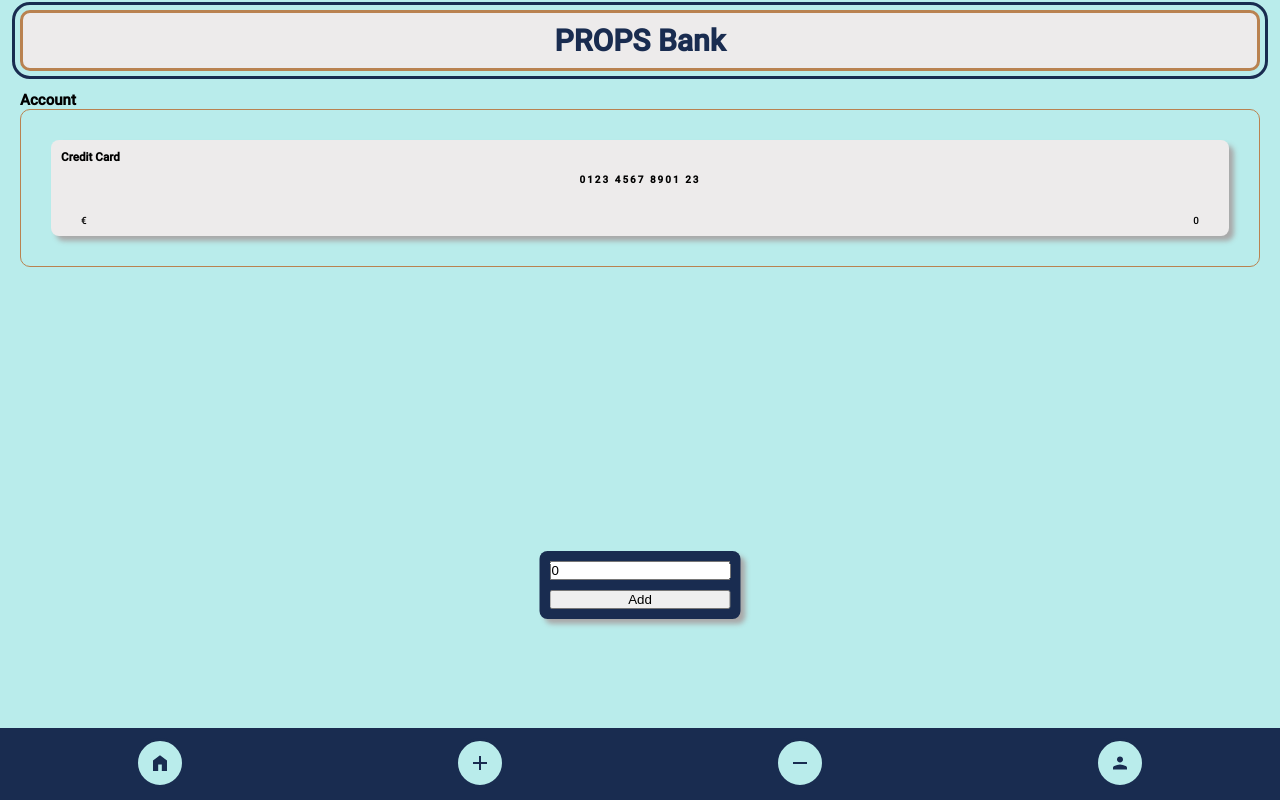
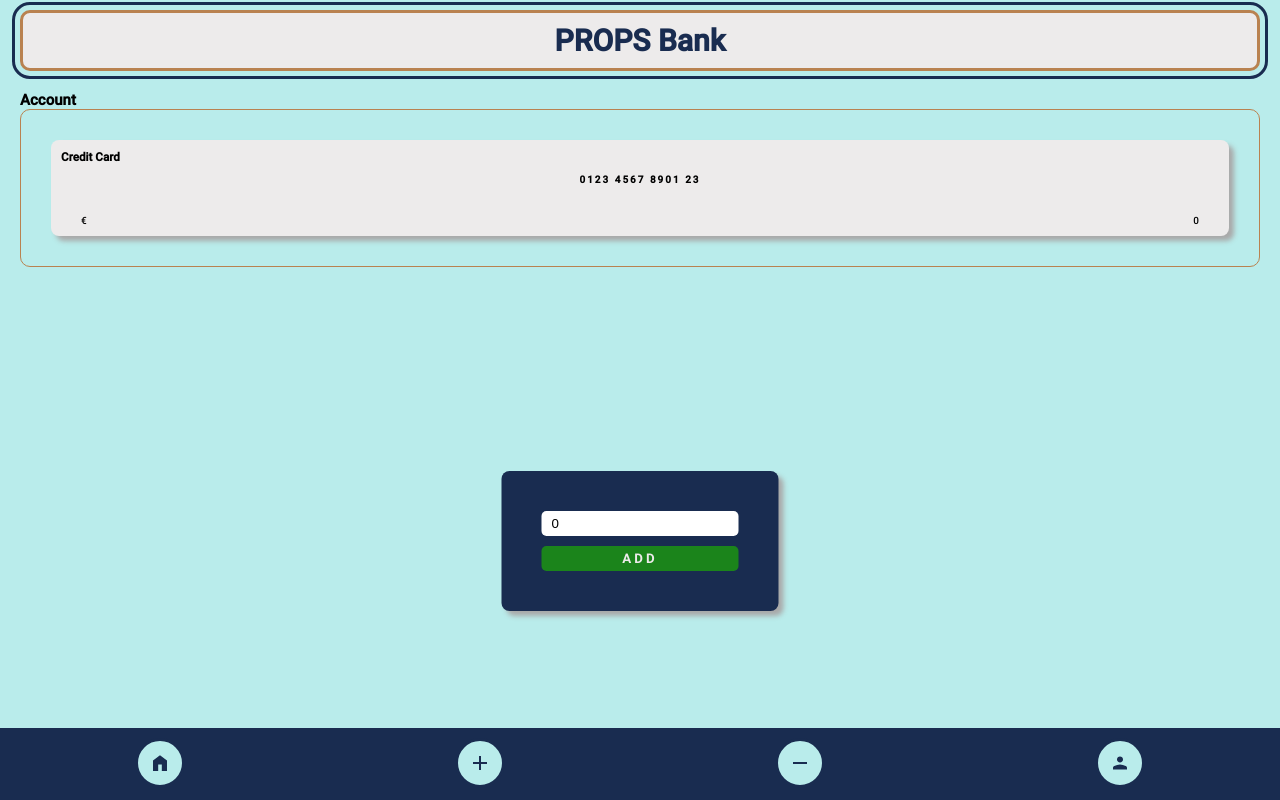
Before and after one commit to MariaRiosNavarro/bank-app, a React (Vite) app: page /account in a window 1280 px wide. Both pictures are taken after a click on the element 480 px from the left and 764 px from the top of the page. Built offline with nearby package versions, Linux system fonts and the light colour scheme.

Commit message:
change class name and styles

```diff
--- a/src/components/HistoryCard/HistoryCard.jsx
+++ b/src/components/HistoryCard/HistoryCard.jsx
@@ -1,12 +1,15 @@
 import PropTypes from "prop-types";
+import "./HistoryCard.scss";
 
 const HistoryCard = ({ history }) => {
   return (
-    <div className="card-wrapper">
-      <div className="card">
-        <div className="row space">
-          <span>€</span>
-          <p>{history}</p>
+    <div className="history-margin">
+      <div className="card-wrapper">
+        <div className="card">
+          <div className="row space">
+            <span>€</span>
+            <p>{history}</p>
+          </div>
         </div>
       </div>
     </div>
--- /dev/null
+++ b/src/components/HistoryCard/HistoryCard.scss
@@ -0,0 +1,6 @@
+@import "../../variables.scss";
+@import "../../mixin.scss";
+
+.history-margin {
+  margin: 0.5rem 0;
+}
--- a/src/components/Toast/Toast.jsx
+++ b/src/components/Toast/Toast.jsx
@@ -1,13 +1,28 @@
 import PropTypes from "prop-types";
+import "./Toast.scss";
 
-const Toast = ({ isVisible, value, onChange, onSubmit, buttonText }) => {
+const Toast = ({
+  isVisible,
+  value,
+  onChange,
+  onSubmit,
+  buttonText,
+  message,
+  alertClass,
+}) => {
   return (
     <div className={isVisible ? "display-block" : "display-none"}>
       <div className="center-toast">
-        <div className="toast">
+        <div className={`toast ${alertClass}`}>
           <div className="input-wrapper">
-            <input type="number" value={value} onChange={onChange} />
-            <button onClick={onSubmit}>{buttonText}</button>
+            {message ? (
+              <h3>{message}</h3>
+            ) : (
+              <input type="number" value={value} onChange={onChange} />
+            )}
+            <button className="btn" onClick={onSubmit}>
+              {buttonText}
+            </button>
           </div>
         </div>
       </div>
@@ -21,6 +36,8 @@ Toast.propTypes = {
   onChange: PropTypes.func,
   onSubmit: PropTypes.func,
   buttonText: PropTypes.string,
+  message: PropTypes.string,
+  alertClass: PropTypes.string,
 };
 
 export default Toast;
--- /dev/null
+++ b/src/components/Toast/Toast.scss
@@ -0,0 +1,57 @@
+@import "../../variables.scss";
+@import "../../mixin.scss";
+
+.toast-wrapper {
+  .display-block {
+    display: block;
+  }
+  .display-none {
+    display: none;
+  }
+  .center-toast {
+    position: absolute;
+    left: 50%;
+    translate: -50%;
+    top: 50vh;
+    @include center-column;
+    .toast {
+      background-color: $color;
+      border-radius: 8px;
+      padding: 4rem;
+      @include center-column;
+      gap: 1rem;
+      box-shadow: 5px 5px 5px darkgray;
+      .input-wrapper {
+        display: flex;
+        flex-direction: column;
+        gap: 1rem;
+        input {
+          border-radius: 5px;
+          padding: 0.5rem 1rem;
+          border: none;
+        }
+      }
+    }
+    .alert {
+      text-align: center;
+      font-size: 1.5rem;
+      background-color: $alert-color;
+      color: $color;
+      padding: 2em;
+      width: 70vw;
+    }
+  }
+  .btn {
+    padding: 0.5rem 1rem;
+    border-radius: 5px;
+    border: none;
+    background-color: $confirmation-color;
+    color: $light-text;
+    @include robo-bold;
+    text-transform: uppercase;
+    letter-spacing: 0.3rem;
+    &:hover {
+      background-color: $comp-color;
+    }
+  }
+}
--- a/src/pages/Account.jsx
+++ b/src/pages/Account.jsx
@@ -13,6 +13,7 @@ const Account = () => {
   const [isAddToastVisible, setIsAddToastVisible] = useState(false);
   const [isRemoveToastVisible, setIsRemoveToastVisible] = useState(false);
   const [value, setValue] = useState(0);
+  const [isErrorToastVisible, setIsErrorToastVisible] = useState(false);
 
   const openAddInput = () => {
     setIsAddToastVisible(true);
@@ -24,15 +25,24 @@ const Account = () => {
 
   const handleSubmit = (value, isAdding) => {
     const valueAsNumber = parseFloat(value);
+
     if (isAdding) {
       setTotalCardAmount(totalCardAmount + valueAsNumber);
       history.push(`+${value}`);
     } else {
-      setTotalCardAmount(totalCardAmount - valueAsNumber);
-      history.push(`-${value}`);
+      const newTotal = totalCardAmount - valueAsNumber;
+      if (newTotal < 0) {
+        // Error
+        setIsErrorToastVisible(true);
+      } else {
+        setTotalCardAmount(newTotal);
+        history.push(`-${value}`);
+      }
     }
+    // remove other Toast
     setIsAddToastVisible(false);
     setIsRemoveToastVisible(false);
+
     setValue("");
   };
 
@@ -77,6 +87,13 @@ const Account = () => {
               onSubmit={() => handleSubmit(value, false)}
               buttonText="Remove"
             />
+            <Toast
+              isVisible={isErrorToastVisible}
+              alertClass={isErrorToastVisible ? "alert" : ""}
+              message="You cannot remove this amount, your total amount is not enough."
+              onSubmit={() => setIsErrorToastVisible(false)}
+              buttonText="OK"
+            />
           </div>
         </div>
         <Footer onClickAdd={openAddInput} onClickRemove={openRemoveInput} />
--- a/src/pages/Account.scss
+++ b/src/pages/Account.scss
@@ -1,31 +1,2 @@
 @import "../variables.scss";
 @import "../mixin.scss";
-
-.toast-wrapper {
-  .display-block {
-    display: block;
-  }
-  .display-none {
-    display: none;
-  }
-  .center-toast {
-    position: absolute;
-    left: 50%;
-    translate: -50%;
-    top: 60vh;
-    @include center-column;
-    .toast {
-      background-color: $color;
-      border-radius: 8px;
-      padding: 1rem;
-      @include center-column;
-      gap: 1rem;
-      box-shadow: 5px 5px 5px darkgray;
-      .input-wrapper {
-        display: flex;
-        flex-direction: column;
-        gap: 1rem;
-      }
-    }
-  }
-}
--- a/src/variables.scss
+++ b/src/variables.scss
@@ -9,5 +9,5 @@ $comp-color: #b98250;
 $same-color-light: rgb(185, 236, 235);
 $same-color-dark: rgb(129, 197, 3);
 $alert-color: rgb(215, 145, 15);
-$confirmation-color: rgb(18, 78, 18);
+$confirmation-color: rgb(27, 132, 27);
 $error-color: rgb(131, 10, 10);
```
